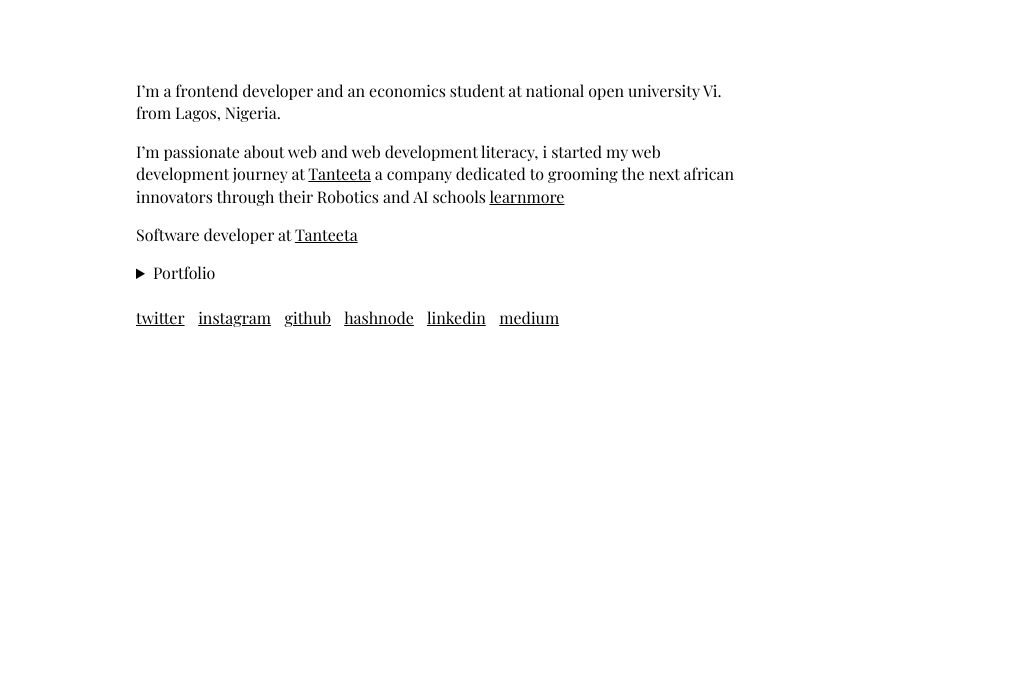
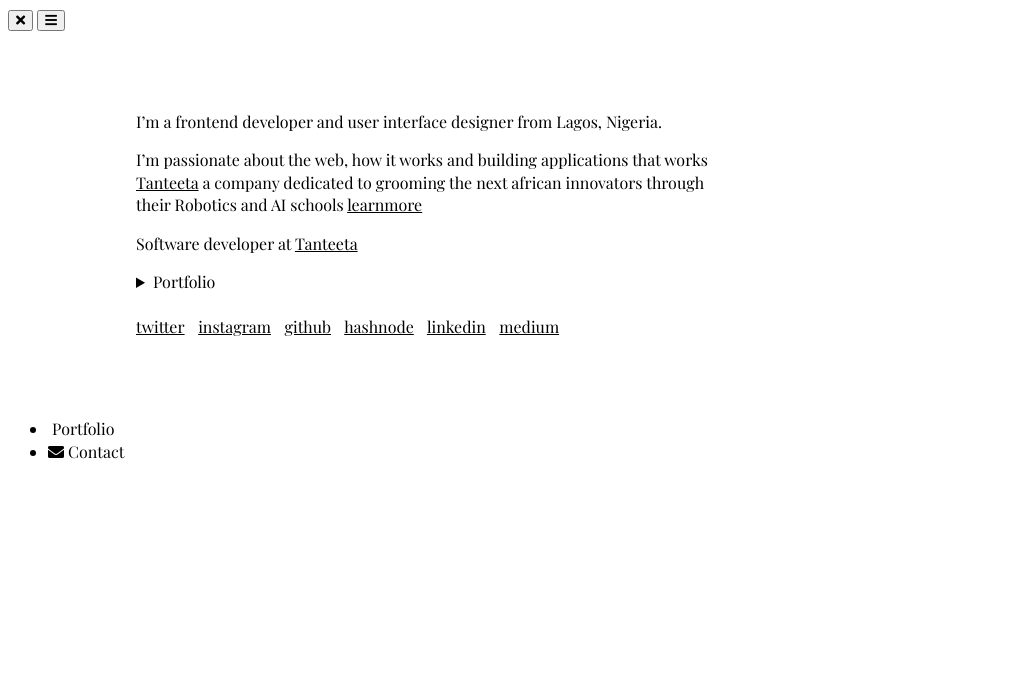
Before and after one commit to Tijani-zainab/JaniTijj, a plain HTML site: page index.html in a window 1280 px wide. Shown: the top 686 px of the page, without its empty margins (0-1035 px from the left). Drawn offline with nearby package versions, Linux system fonts and the light colour scheme.

Commit message:
changed text

```diff
--- a/assets/css/style.css
+++ b/assets/css/style.css
@@ -9,7 +9,6 @@
     --h-padding: 25px;
     --v-padding: 15px;
 }
-
 
 /* Typography ****************************** */
 
--- a/index.html
+++ b/index.html
@@ -6,15 +6,28 @@
     <title>Tijani Zainab</title>
     <meta name="theme-color" content="#1a1a1a"/>
     <link rel="icon" href="favicon.ico">
+    <link rel="stylesheet" href="https://cdnjs.cloudflare.com/ajax/libs/font-awesome/5.15.3/css/all.min.css">
     <link href="https://fonts.googleapis.com/css?family=Playfair+Display&display=swap" rel="stylesheet">
     <link rel="stylesheet" href="assets/css/style.css">
 </head>
 <body>
 
+    <div class="circle-container">
+        <div class="circle">
+            <button class="close">
+                <i class="fas fa-times"></i>
+            </button>
+
+              <button class="close">
+                <i class="fas fa-bars"></i>
+            </button>
+        </div>
+    </div>
+
     <h1> Tijani Zainab </h1>
     <main>
-        <p>I’m a frontend developer and an economics student at national open university Vi. from Lagos, Nigeria.</p>
-        <p>I’m passionate about web and web development literacy, i started my web development journey at <a href="http://tanteeta.com/">Tanteeta</a> a company dedicated to grooming the next african innovators through their Robotics and AI schools <a href="https://tanteeta.com/weekendschool/"> learnmore </a></p>
+        <p>I’m a frontend developer and user interface designer from Lagos, Nigeria.</p>
+        <p>I’m passionate about the web, how it works and building applications that works  <a href="http://tanteeta.com/">Tanteeta</a> a company dedicated to grooming the next african innovators through their Robotics and AI schools <a href="https://tanteeta.com/weekendschool/"> learnmore </a></p>
         <!-- <p>I've worked with amazing individuals and company as a frelancer to create site on the web for their services. check out <a href="https://solakat.netlify.app/">solakat</a> with which was with a bit of a back-story. And some other amazing projects on my <a href="https://github.com/Tijani-zainab">github</a> I've also written some intereting articles, one of which is of how i got into <a href="https://jani-tijj.medium.com/how-i-got-into-tech-4122d84ab961">tech</a>.</p> -->
         <p>Software developer at <a href="http://tanteeta.com/">Tanteeta</a></p>
         <p></p>
@@ -28,7 +41,7 @@
                 <li><a href="https://calculaot.netlify.app/">Calculator</a></li>
                 <li><a href="https://gip-game.netlify.app/">Dice Game</a></li>
                 <li><a href="https://solakat.netlify.app/">Solakat</a></li>
-                <li><a href="https://buildalpha.netlify.app/">Alpha</a></li>
+                <li><a href="https://1111111\.netlify.app/">Alpha</a></li>
                 <li><a href="https://buildbeta.netlify.app/">Beta</a></li>
 
             </ul>
@@ -47,5 +60,13 @@
 
     </main>
 
+    <nav>
+        <ul>
+          <li><i class="fas fa-portfolio"></i> Portfolio </li>
+          <!-- <li><i class="fas fa-user-alt"></i> About</li> -->
+          <li><i class="fas fa-envelope"></i> Contact</li>
+        </ul>
+    </nav>
+
 </body>
 </html>
```
Also changed, not shown: 1 other file.
